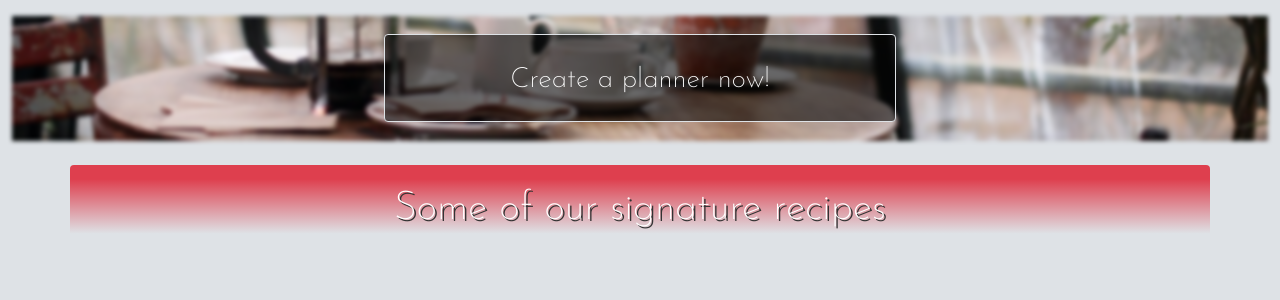
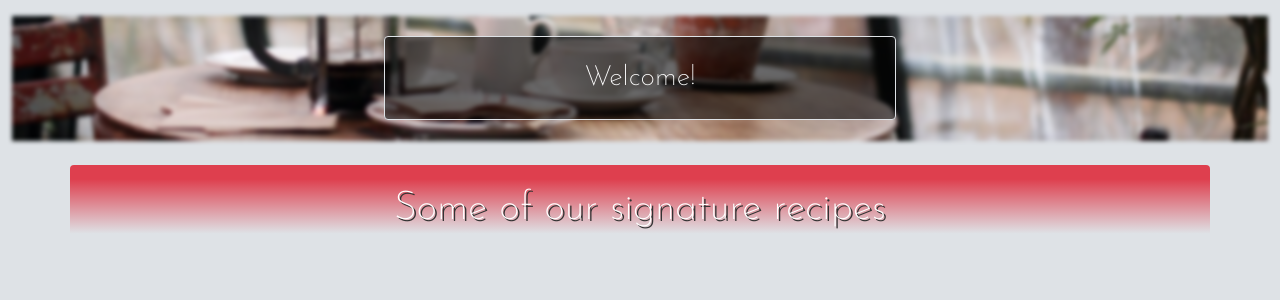
Before and after one commit to NearBee/Capstone-Project, a Django app: page /create_planner in a window 1280 px wide. Shown: the part 56-356 px from the top of the page. Run offline with Django 4.2, Linux system fonts and the light colour scheme; the visitor is signed in with stand-in values (Sample User, id 1); data that the repository does not hold is empty; some libraries are stand-ins or nearby versions.

Commit message:
Removed create a planner from index to make it sitewide

```diff
--- a/mealplanner/templates/index.html
+++ b/mealplanner/templates/index.html
@@ -8,9 +8,7 @@
     <div class="stockPlannerImage"></div>
     <div class="row justify-content-center">
         <div class="col-6 stockPlannerBoxes border">
-            <a class="createPlannerLink text-white text-decoration-none fs-3 fw-light" href="{% url 'index' %}">
-                <span class="createPlannerText">Create a planner now!</span>
-            </a>
+            <span class="fs-3 fw-light createPlannerText">Welcome!</span>
         </div>
 
     </div>
```
